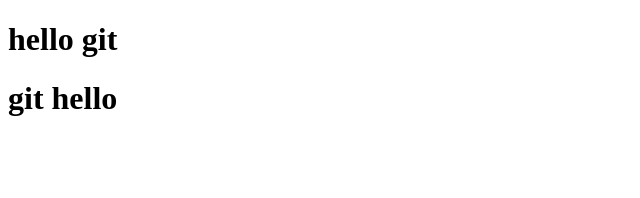
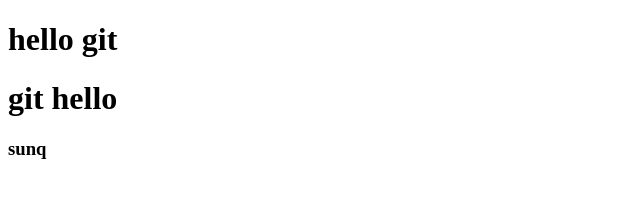
Before and after one commit to sunshine-23-qf/js-study, a plain HTML site: page index.html in a window 1280 px wide. Shown: the full height of the page, 0-640 px from the left. Drawn offline with Linux system fonts and the light colour scheme.

```diff
--- a/index.html
+++ b/index.html
@@ -8,5 +8,6 @@
 <body>
     <h1>hello git</h1>
     <h1>git hello</h1>
+    <h3>sunq</h3>
 </body>
 </html>
```
Also changed, not shown: a.txt (added), b.txt (added).
